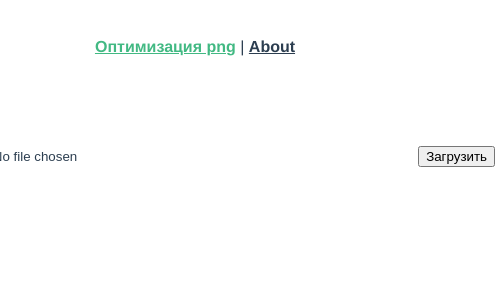
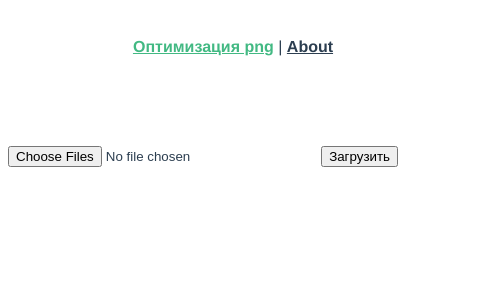
Before and after one commit to Danil71rus/sprite_script_web, a Vue app: page /compress in a window 390 px wide. Shown: the top 300 px of the page, 495 px wide, since content can reach past the window. Built offline with nearby package versions, Linux system fonts and the light colour scheme; the HTML template or start-up script is replaced by a standard one.

Commit message:
Доработки в стилях

```diff
--- a/package.json
+++ b/package.json
@@ -4,6 +4,7 @@
   "private": true,
   "scripts": {
     "serve": "vue-cli-service serve",
+    "buildDev": "vue-cli-service build --mode development",
     "build": "vue-cli-service build",
     "lint": "vue-cli-service lint",
     "server": "node server.js",
--- a/src/App.vue
+++ b/src/App.vue
@@ -9,16 +9,21 @@
 </template>
 
 <style lang="scss">
+body {
+    width: 100%;
+}
 #app {
     font-family: Avenir, Helvetica, Arial, sans-serif;
     -webkit-font-smoothing: antialiased;
     -moz-osx-font-smoothing: grayscale;
     text-align: center;
     color: #2c3e50;
+    width: 100%;
 }
 
 #nav {
     padding: 30px;
+    width: 100%;
 
     a {
         font-weight: bold;
--- a/src/components/controls/UploadFiles.vue
+++ b/src/components/controls/UploadFiles.vue
@@ -214,4 +214,9 @@ export default class UploadFiles extends Vue {
         }
     }
 }
+@media (max-width: 600px) {
+    .upload-files {
+        width: 100%;
+    }
+}
 </style>
--- a/src/views/Home.vue
+++ b/src/views/Home.vue
@@ -24,4 +24,9 @@ export default class Home extends Vue {
     width: 80%;
     margin: auto;
 }
+@media (max-width: 600px) {
+    .home {
+        width: 100%;
+    }
+}
 </style>
```
Lines whose indentation alone changed are shown as unchanged.
